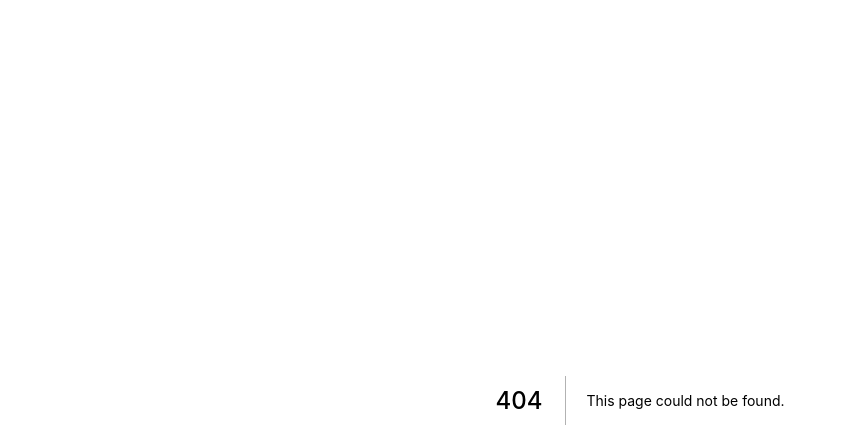
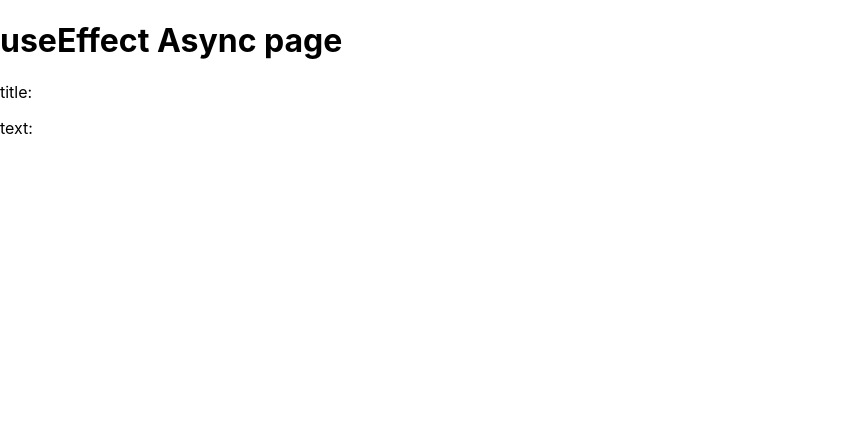
Before and after one commit to kooooichi24/nextjs-todo-app, a Next.js app: page /effect-async in a window 1280 px wide. Before the commit this address had no page. Shown: the top 448 px of the page, without its empty margins (0-847 px from the left). Built offline with nearby package versions, Linux system fonts and the light colour scheme; no server answers.

Commit message:
[feat]: add sample code of useEffect callback called async function

```diff
--- /dev/null
+++ b/src/pages/effect-async.tsx
@@ -0,0 +1,35 @@
+import axios from 'axios'
+import type { NextPage } from 'next'
+import { useEffect, useState } from 'react'
+
+export interface Weather {
+  title: string
+  text: string
+}
+
+export const EffectAsync: NextPage = () => {
+  const [data, setData] = useState<Weather>({ title: '', text: '' })
+  useEffect(() => {
+    console.log('called useEffect callback')
+    ;(async () => {
+      console.log('called fetchWether')
+      const response = await axios.get('https://weather.tsukumijima.net/api/forecast/city/400040')
+      console.log('response.data: ', response.data)
+      setData({ title: response.data.title, text: response.data.description.text })
+    })()
+
+    return () => {
+      console.log('called useEffect clean up')
+    }
+  }, [])
+
+  return (
+    <div>
+      <h1>useEffect Async page</h1>
+      <p>title: {data.title}</p>
+      <p>text: {data.text}</p>
+    </div>
+  )
+}
+
+export default EffectAsync
```
